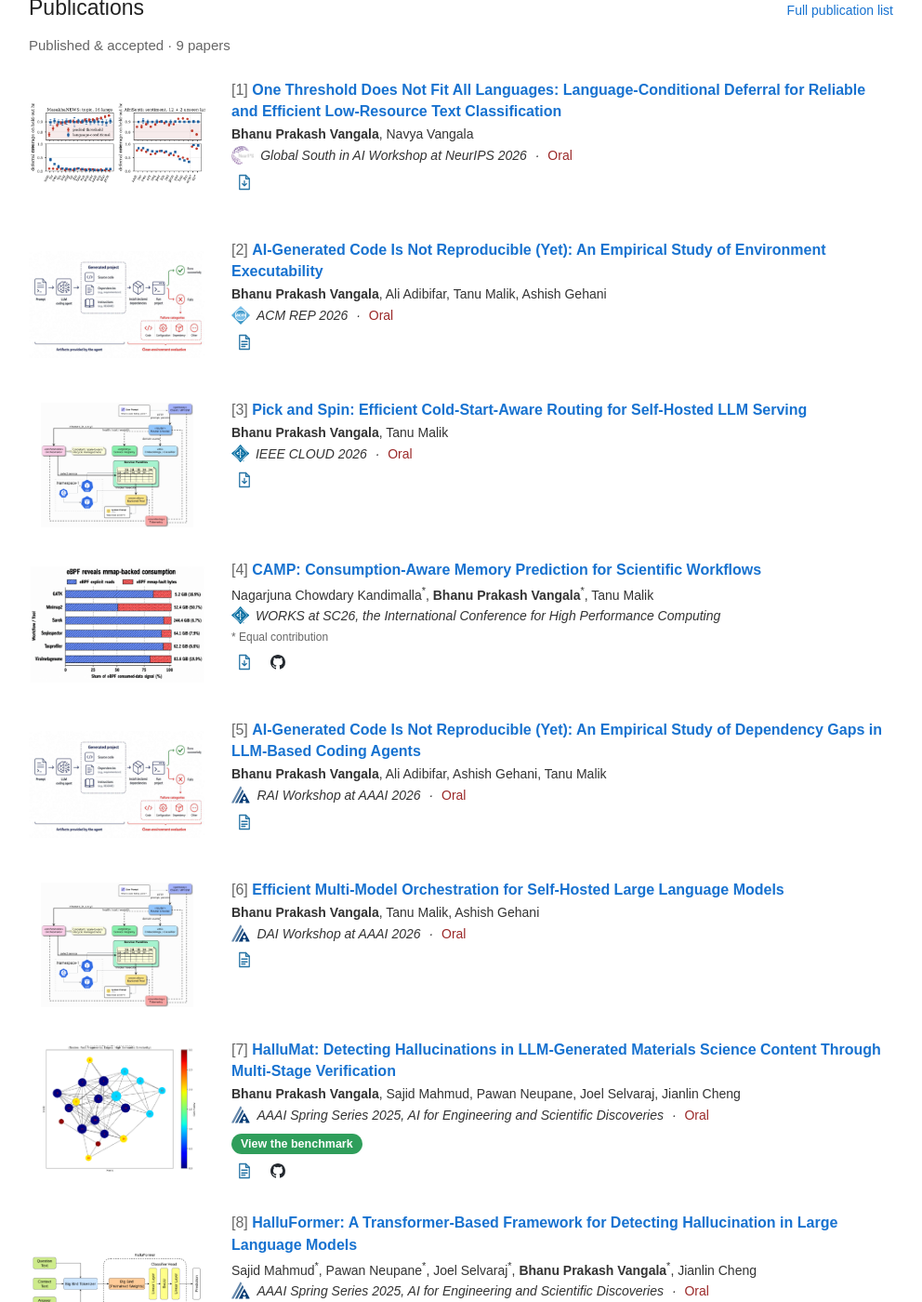
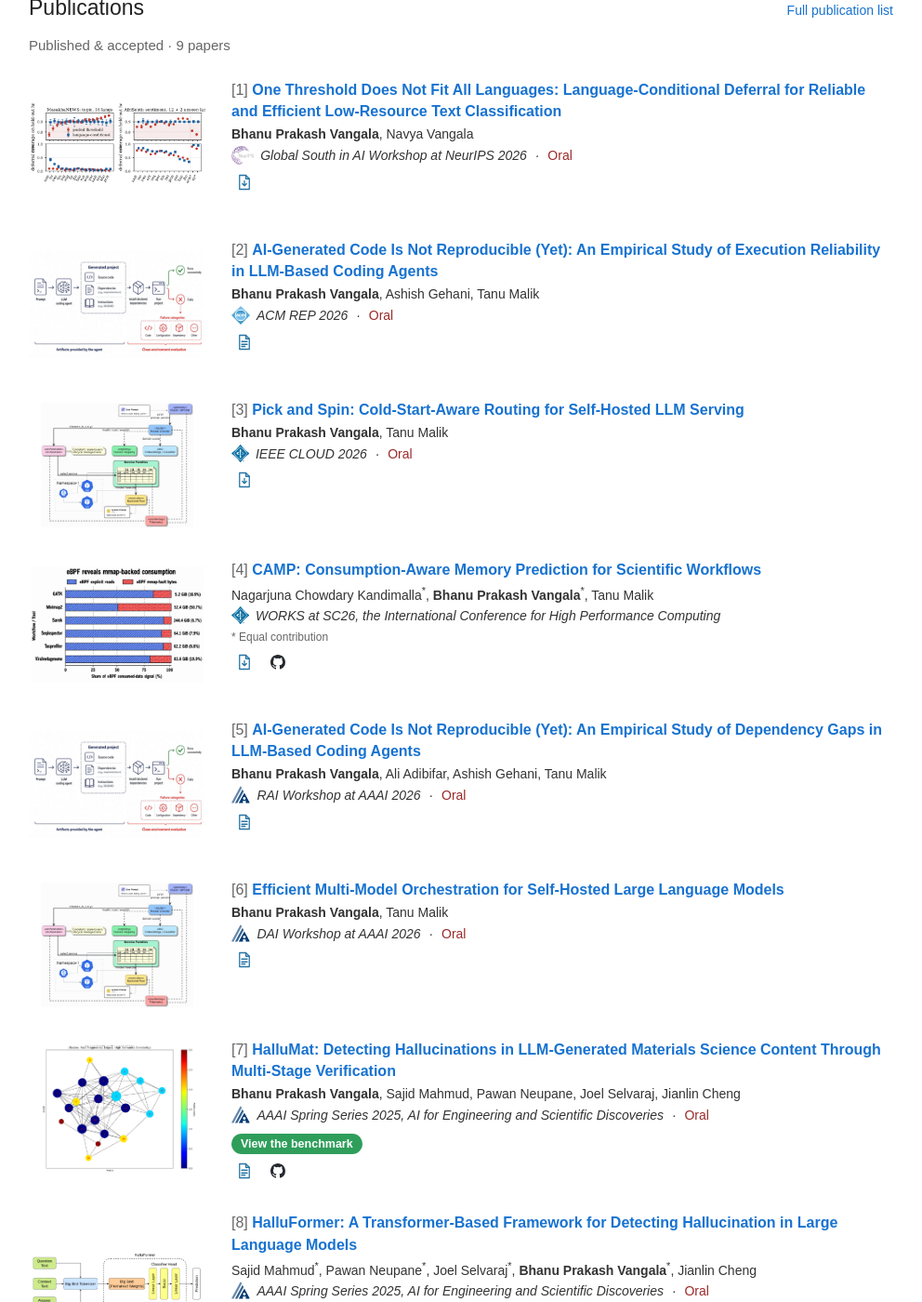
Before and after one commit to bhanuprakashvangala/bhanuprakashvangala.github.io, a Jekyll site: the page built from _pages/about.md, in a window 1280 px wide and 1400 px high, scrolled down 2333 px. Shown: the whole window at 93% size, without its empty margins (144-1136 px from the left). Built offline with Jekyll 4.4.1, drawn with Linux system fonts in a browser that asks for light colours; some of the changed text lies outside the part shown.

Commit message:
Match publication titles and authors to the published papers

```diff
--- a/_data/cv.yml
+++ b/_data/cv.yml
@@ -234,12 +234,11 @@ publications:
   image_alt: Per-language coverage and deferral rates for pooled and language-conditional thresholds
 - id: beyond-functional-correctness
   ref: 2
-  title: 'AI-Generated Code Is Not Reproducible (Yet): An Empirical Study of Environment Executability'
+  title: 'AI-Generated Code Is Not Reproducible (Yet): An Empirical Study of Execution Reliability in LLM-Based Coding Agents'
   authors:
   - Bhanu Prakash Vangala
-  - Ali Adibifar
+  - Ashish Gehani
   - Tanu Malik
-  - Ashish Gehani
   venue: ACM REP 2026
   venue_url: https://www.tudelft.nl/en/events/2026/eemcs/2026-acm-conference-on-reproducibility-and-replicability
   venue_full: ACM REP 2026
@@ -253,7 +252,7 @@ publications:
   image_alt: Clean-environment execution evaluation for AI-generated code
 - id: pick-and-spin
   ref: 3
-  title: 'Pick and Spin: Efficient Cold-Start-Aware Routing for Self-Hosted LLM Serving'
+  title: 'Pick and Spin: Cold-Start-Aware Routing for Self-Hosted LLM Serving'
   authors:
   - Bhanu Prakash Vangala
   - Tanu Malik
@@ -315,7 +314,6 @@ publications:
   authors:
   - Bhanu Prakash Vangala
   - Tanu Malik
-  - Ashish Gehani
   venue: DAI Workshop at AAAI 2026
   venue_url: https://dai-workshop.github.io/
   venue_full: DAI Workshop at AAAI 2026
@@ -840,13 +838,13 @@ teaching:
 talks:
 - id: cloud26
   date: Jul 2026
-  title: 'Pick and Spin: Efficient Cold-Start-Aware Routing for Self-Hosted LLM Serving'
+  title: 'Pick and Spin: Cold-Start-Aware Routing for Self-Hosted LLM Serving'
   venue: IEEE CLOUD 2026, Sydney, Australia
   url: https://services.conferences.computer.org/2026/cloud/
   kind: Oral
 - id: rep26
   date: Jul 2026
-  title: 'AI-Generated Code Is Not Reproducible (Yet): An Empirical Study of Environment Executability'
+  title: 'AI-Generated Code Is Not Reproducible (Yet): An Empirical Study of Execution Reliability in LLM-Based Coding Agents'
   venue: ACM REP 2026, Delft, Netherlands
   url: https://www.tudelft.nl/en/events/2026/eemcs/2026-acm-conference-on-reproducibility-and-replicability
   kind: Oral
```
